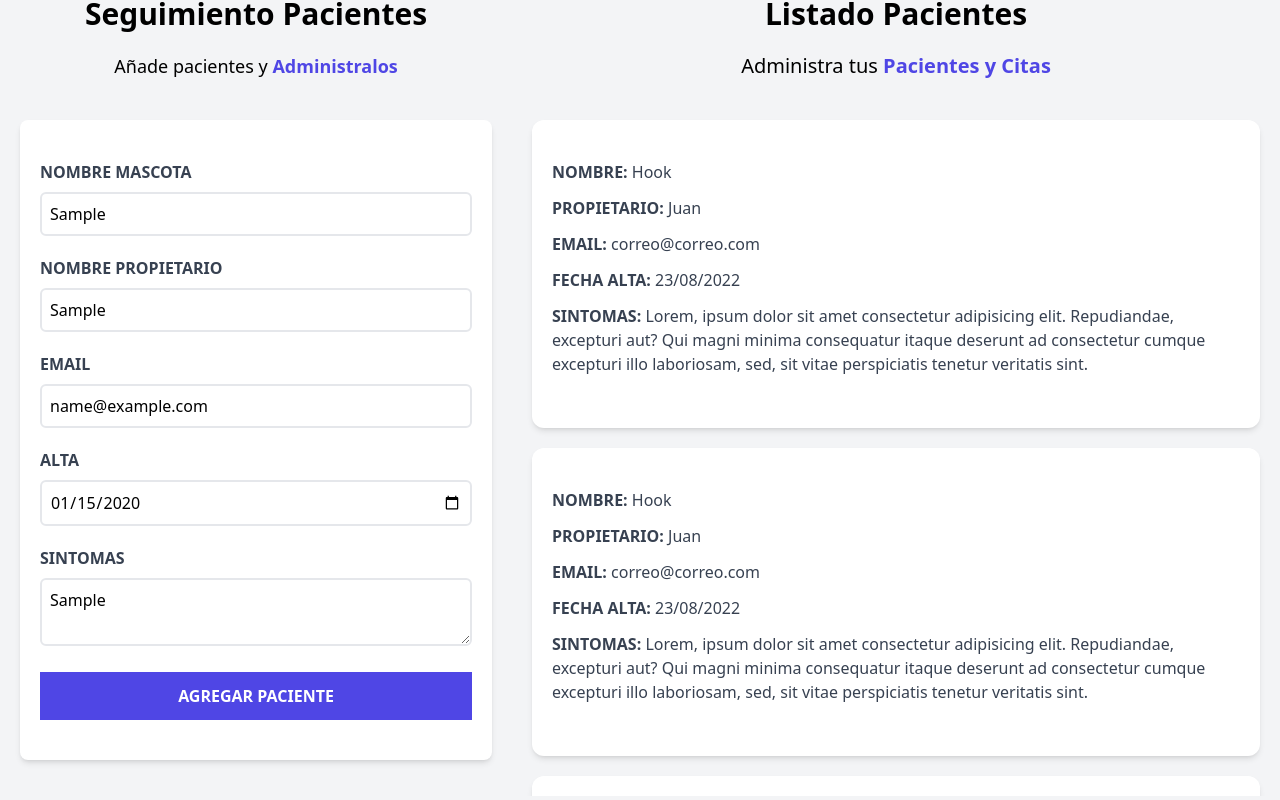
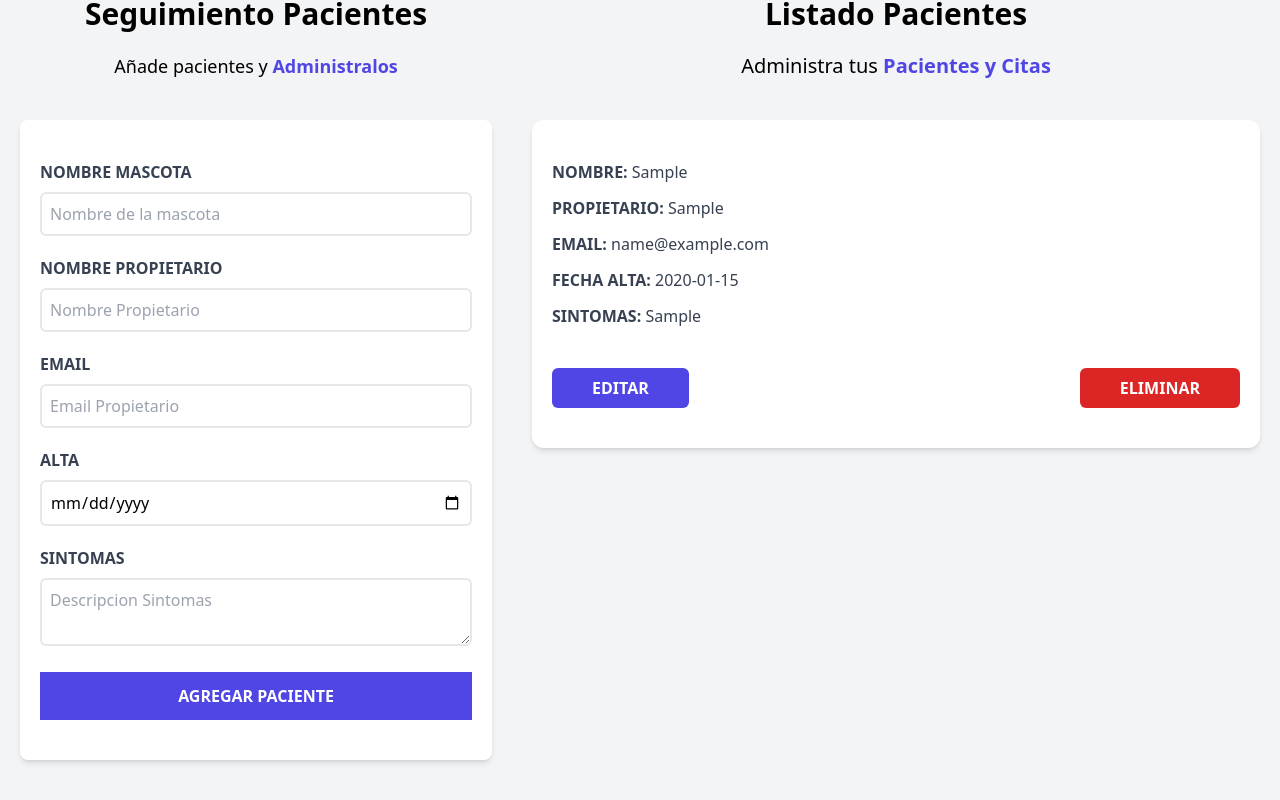
Before and after one commit to Juan8516/citasVet, a React (Vite) app: page / in a window 1280 px wide. Both pictures are taken after typing "Sample", "Sample", "name@example.com", "2020-01-15", "Sample" into the empty fields and a click on the input "Agregar Paciente". Shown: the part 212-1012 px from the top of the page. Built offline with nearby package versions, Linux system fonts and the light colour scheme.

Commit message:
creando seguimiento de pacientes

```diff
--- a/src/App.jsx
+++ b/src/App.jsx
@@ -1,16 +1,26 @@
+import { useState } from "react";
 import Formulario from "./components/Formulario";
 import Header from "./components/Header";
 import ListadoPacientes from "./components/ListadoPacientes";
 
 const App = () => {
 
+  const [pacientes, setPacientes] = useState([]);
+
   return (
     <div className="container mx-auto">
       <Header/>
 
       <div className="mt-12 md:flex">
-        <Formulario/>
-        <ListadoPacientes/>
+        <Formulario
+          pacientes = {pacientes}
+          setPacientes = {setPacientes}
+        />
+
+
+        <ListadoPacientes
+          pacientes = {pacientes}
+        />
       </div>
 
     </div>
--- /dev/null
+++ b/src/components/Error.jsx
@@ -0,0 +1,9 @@
+const Error = ( {children} ) => {
+  return (
+    <div className="bg-red-800 text-white text-center p-3 uppercase font-bold mt-3 rounded-md">
+        {children}
+    </div>
+  )
+}
+
+export default Error
--- a/src/components/Formulario.jsx
+++ b/src/components/Formulario.jsx
@@ -1,6 +1,7 @@
-import { useState, useEffect } from "react";
+import { useState, useEffect } from "react"
+import Error from "./Error";
 
-const Formulario = () => {
+const Formulario = ( {pacientes, setPacientes }) => {
   const [nombre, setNombre] = useState('');
   const [propietario, setPropietario] = useState('');
   const [email, setEmail] = useState('');
@@ -8,6 +9,13 @@
   const [sintomas, setSintomas] = useState('');
 
   const [error, setError] = useState(false);
+
+  const generarId = () => {
+    const random = Math.random().toString(36).substring(2);
+    const fecha = Date.now().toString(36)
+
+    return random + fecha
+  }
 
 
   const handleSubmit = (e) => {
@@ -22,6 +30,27 @@
       return;
     }
       setError(false)
+
+      setPacientes(nombre)
+
+      //Objeto de paciente
+      const objetoPaciente = {
+        nombre,
+        propietario,
+        email,
+        alta,
+        sintomas,
+        id: generarId()
+      }
+
+      setPacientes([...pacientes, objetoPaciente])
+
+      //Reinicio Form
+      setNombre('')
+      setPropietario('')
+      setEmail('')
+      setAlta('')
+      setSintomas('')
   }
 
   return (
@@ -37,12 +66,6 @@
       <form
         onSubmit = {handleSubmit}
         className="bg-white shadow-md rounded-lg py-10 px-5 mb-10 mx-5">
-
-        { error &&
-        <div className="bg-red-800 text-white text-center p-3 uppercase font-bold mb-3 rounded-md">
-          <p>Todos los campos son obligatorios</p>
-        </div>
-        }
 
         <div className="mb-5">
           <label htmlFor="mascota" className="block text-gray-700 uppercase font-bold">
@@ -125,6 +148,8 @@
               value="Agregar Paciente"
           />
 
+        { error && <Error><p>Todos los campos son obligatorios</p></Error> }
+
       </form>
 
     </div>
--- a/src/components/ListadoPacientes.jsx
+++ b/src/components/ListadoPacientes.jsx
@@ -1,26 +1,36 @@
 import Paciente from "./Paciente"
 
-const ListadoPacientes = () => {
+const ListadoPacientes = ({pacientes}) => {
 
   return (
     <div className="md:w-1/2 lg:w-3/5 md:h-screen overflow-y-scroll">
 
-      <h2 className="font-black text-3xl text-center">Listado Pacientes</h2>
-      <p className="text-xl mt-5 mb-10 text-center">
-        Administra tus {''}
-        <span className="text-indigo-600 font-bold">Pacientes y Citas</span>
-      </p>
+      { pacientes && pacientes.length ? (
+          <>
+            <h2 className="font-black text-3xl text-center">Listado Pacientes</h2>
+            <p className="text-xl mt-5 mb-10 text-center">
+              Administra tus {''}
+              <span className="text-indigo-600 font-bold">Pacientes y Citas</span>
+            </p>
 
-      <Paciente/>
-      <Paciente/>
-      <Paciente/>
-      <Paciente/>
-      <Paciente/>
-      <Paciente/>
-
+            { pacientes.map( paciente => (
+                <Paciente
+                  key = {paciente.id}
+                  paciente = {paciente}
+                />
+            ))}
+          </>
+      ) : (
+        <>
+            <h2 className="font-black text-3xl text-center">No hay Pacientes</h2>
+            <p className="text-xl mt-5 mb-10 text-center">
+              Agrega un paciente {''}
+              <span className="text-indigo-600 font-bold">Sin datos</span>
+            </p>
+        </>
+      )}
     </div>
-
   )
 }
 
-export default ListadoPacientes
+export default ListadoPacientes;
--- a/src/components/Paciente.jsx
+++ b/src/components/Paciente.jsx
@@ -1,26 +1,43 @@
-const Paciente = () => {
+
+const Paciente = ({paciente}) => {
+  const { nombre, propietario, email, alta, sintomas } = paciente
 
   return (
     <div className="mx-5 my-5 bg-white shadow-md px-5 py-10 rounded-xl">
         <p className="font-bold mb-3 text-gray-700 uppercase">Nombre: {''}
-          <span className="font-normal normal-case">Hook</span>
+          <span className="font-normal normal-case"> { nombre } </span>
         </p>
 
         <p className="font-bold mb-3 text-gray-700 uppercase">Propietario: {''}
-          <span className="font-normal normal-case">Juan</span>
+          <span className="font-normal normal-case"> { propietario } </span>
         </p>
 
         <p className="font-bold mb-3 text-gray-700 uppercase">Email: {''}
-          <span className="font-normal normal-case">correo@correo.com</span>
+          <span className="font-normal normal-case"> { email } </span>
         </p>
 
         <p className="font-bold mb-3 text-gray-700 uppercase">Fecha Alta: {''}
-          <span className="font-normal normal-case">23/08/2022</span>
+          <span className="font-normal normal-case">{ alta }</span>
         </p>
 
         <p className="font-bold mb-3 text-gray-700 uppercase">Sintomas: {''}
-          <span className="font-normal normal-case">Lorem, ipsum dolor sit amet consectetur adipisicing elit. Repudiandae, excepturi aut? Qui magni minima consequatur itaque deserunt ad consectetur cumque excepturi illo laboriosam, sed, sit vitae perspiciatis tenetur veritatis sint.</span>
+          <span className="font-normal normal-case">{ sintomas }</span>
         </p>
+
+        <div className="flex justify-between mt-10">
+          <button
+            type="button"
+            className="py-2 px-10 bg-indigo-600 hover:bg-indigo-700 text-white uppercase font-semibold
+            rounded-md"
+          >Editar</button>
+
+          <button
+            type="button"
+            className="py-2 px-10 bg-red-600 hover:bg-red-700 text-white uppercase font-semibold
+            rounded-md"
+          >Eliminar</button>
+        </div>
+
       </div>
   )
 }
```
Also changed, not shown: src/components/Header.jsx (indentation only).
